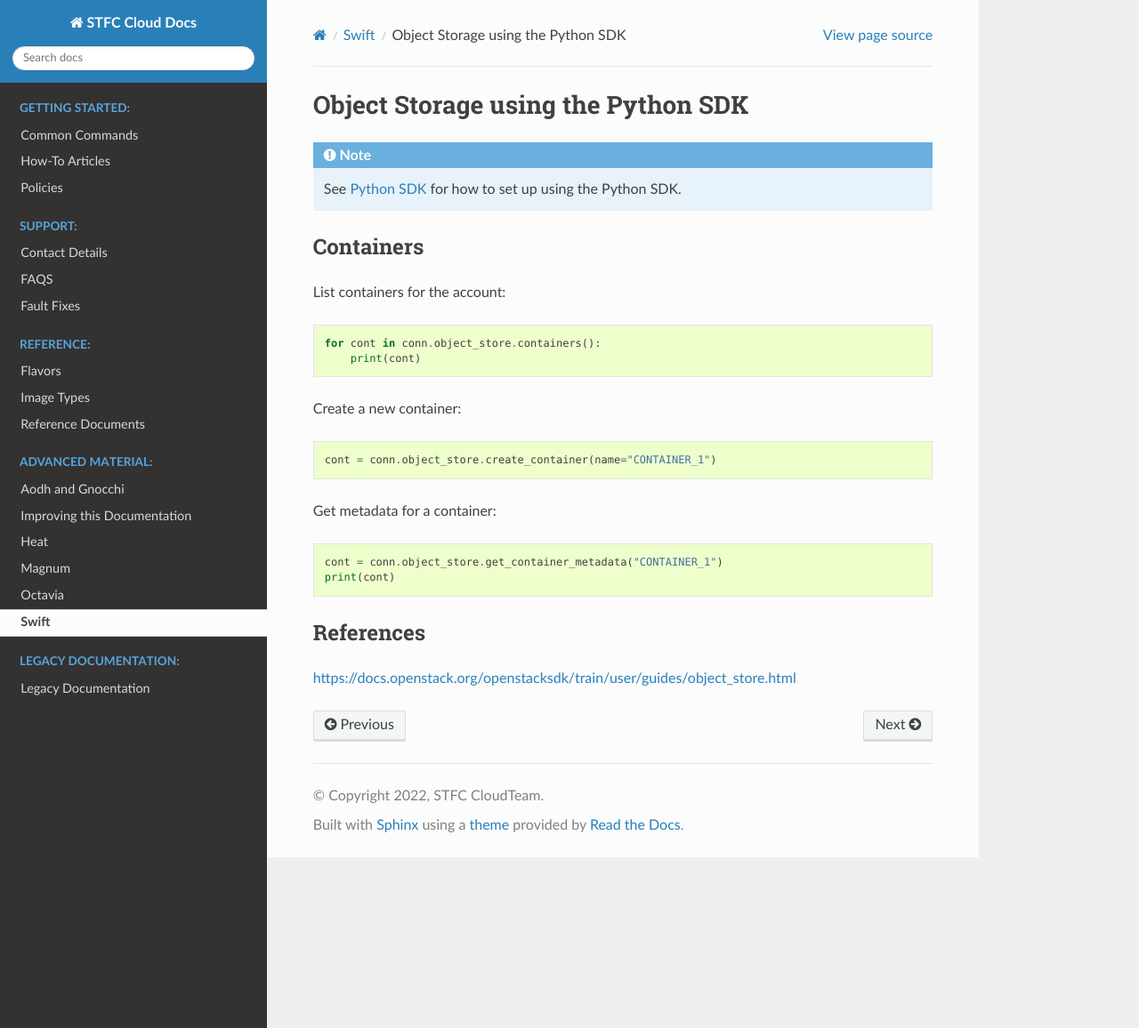
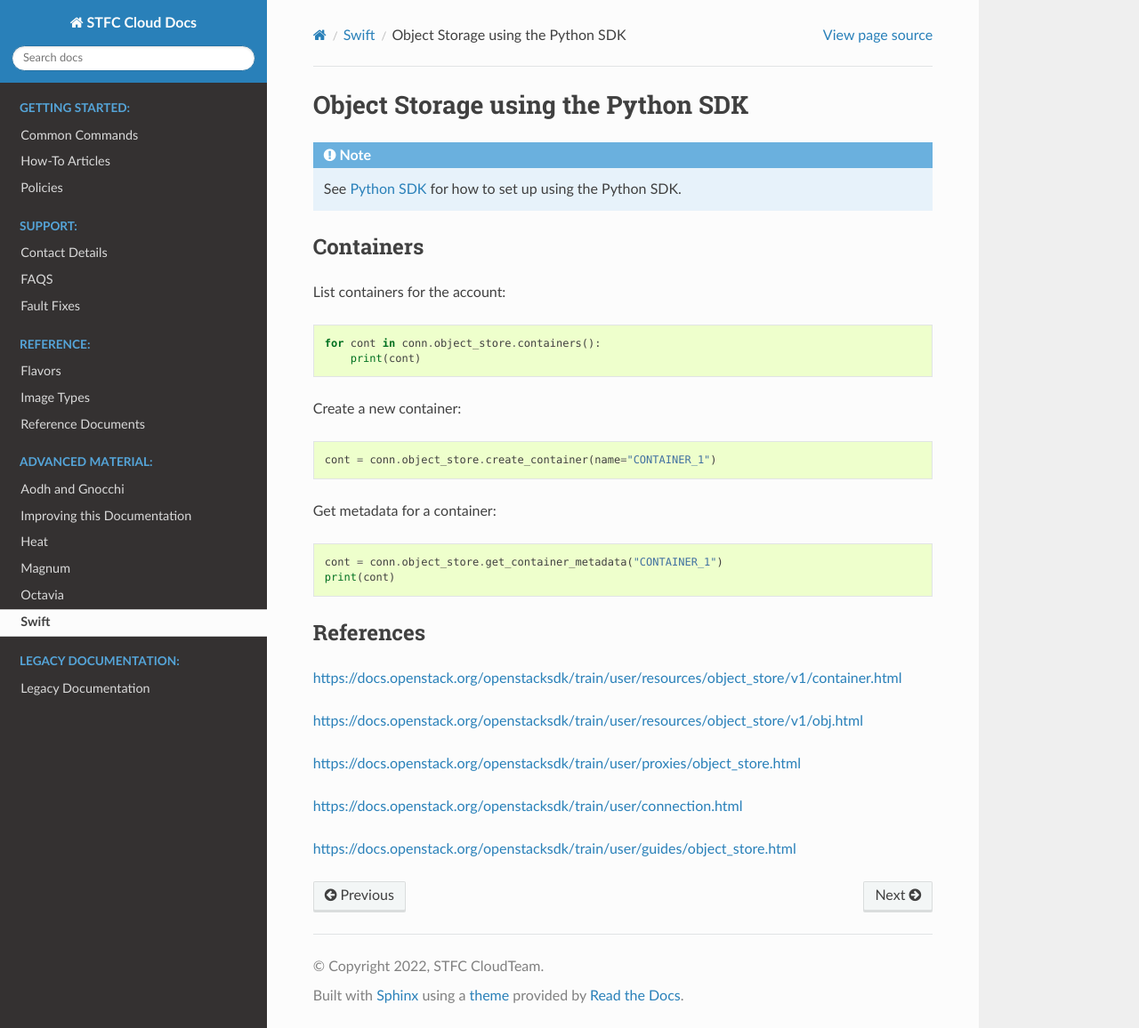
Before and after one commit to stfc/cloud-docs, a Sphinx documentation site: the page built from source/Swift/PythonSDK.rst, in a window 1280 px wide and 1156 px high. Shown: the whole window at 89% size. Built offline with Sphinx 7.4.7 and the Read the Docs theme 2.0.0, drawn with Linux system fonts in a browser that asks for light colours; some of the changed lines change nothing that is shown.

Commit message:
Update SDK references

```diff
--- a/source/Swift/PythonSDK.rst
+++ b/source/Swift/PythonSDK.rst
@@ -40,4 +40,12 @@ Get metadata for a container:
 References
 ----------
 
+https://docs.openstack.org/openstacksdk/train/user/resources/object_store/v1/container.html
+
+https://docs.openstack.org/openstacksdk/train/user/resources/object_store/v1/obj.html
+
+https://docs.openstack.org/openstacksdk/train/user/proxies/object_store.html
+
+https://docs.openstack.org/openstacksdk/train/user/connection.html
+
 https://docs.openstack.org/openstacksdk/train/user/guides/object_store.html
```
